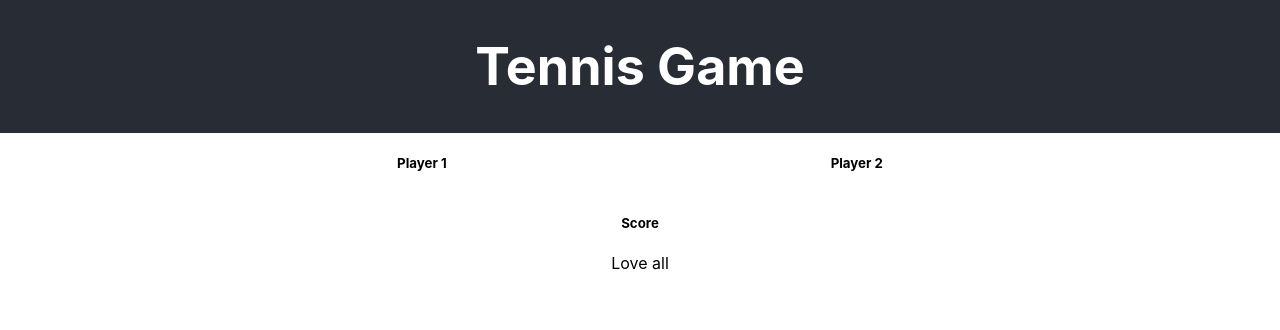
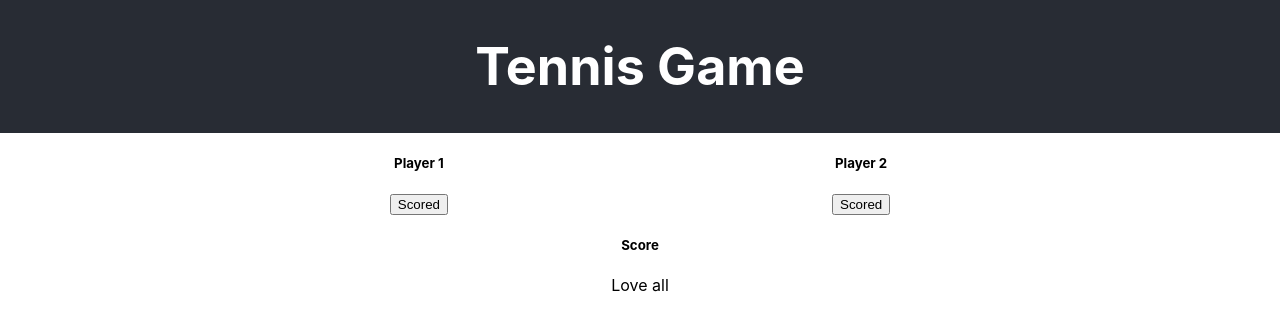
Before and after one commit to varunesh-ram/tennis, a React (Create React App) app: page / in a window 1280 px wide. Shown: the top 330 px of the page. Built offline with nearby package versions, Linux system fonts and the light colour scheme; the HTML template or start-up script is replaced by a standard one.

Commit message:
:sparkles: Added Button to players to send score to Game

```diff
--- a/src/component/Player.js
+++ b/src/component/Player.js
@@ -1,14 +1,20 @@
 import React from 'react';
+import {AppConstants} from '../constants/App.constants';
 import PropTypes from 'prop-types';
 
 export default class Player extends React.Component {
     render() {
-
-        return(<h5>{this.props.name}</h5>);
+        return  (
+            <div>
+                <h5>{this.props.name}</h5>
+        <button onClick={this.props.updateScore}>{AppConstants.PlayerButtonText}</button>
+            </div>
+        );
     }
 }
 Player.propTypes = {
-    name:PropTypes.string
+    name:PropTypes.string,
+    updateScore:PropTypes.func
 }
 Player.defaultProps = {
     name:"Props not passed"
--- a/src/component/TennisGame.js
+++ b/src/component/TennisGame.js
@@ -4,14 +4,29 @@ import Scorer from './Scorer';
 import {AppConstants} from '../constants/App.constants';
 
 export default class TennisGame extends React.Component {
+    constructor(props){
+        super(props);
+        this.state = {
+            player1Score:0,
+            player2Score:0
+        }
+        this.player1Scores = this.player1Scores.bind(this);
+        this.player2Scores = this.player2Scores.bind(this);
+    }
+    player1Scores(){
+        this.setState({player1Score:this.state.player1Score + 1});
+    }
+    player2Scores(){
+        this.setState({player2Score:this.state.player2Score + 1});
+    }
     render() {
         return  (
         <div>
             <div className="playerContainer">
                 <div className="leftContainer">
-                    <Player name={AppConstants.Player1Name}></Player>
+                    <Player name={AppConstants.Player1Name} updateScore={this.player1Scores}></Player>
                 </div>
-                <Player name={AppConstants.Player2Name}></Player>
+                <Player name={AppConstants.Player2Name} updateScore={this.player2Scores}></Player>
             </div>
             <Scorer />
         </div>);
--- a/src/constants/App.constants.js
+++ b/src/constants/App.constants.js
@@ -1,5 +1,6 @@
 export const AppConstants = {
     Header:"Tennis Game",
+    PlayerButtonText:"Scored",
     Player1Name:"Player 1",
     Player2Name:"Player 2",
     InitialScore:"Love all",
```
Also changed, not shown: 2 other files (tests, documents, lock files or other folders).
